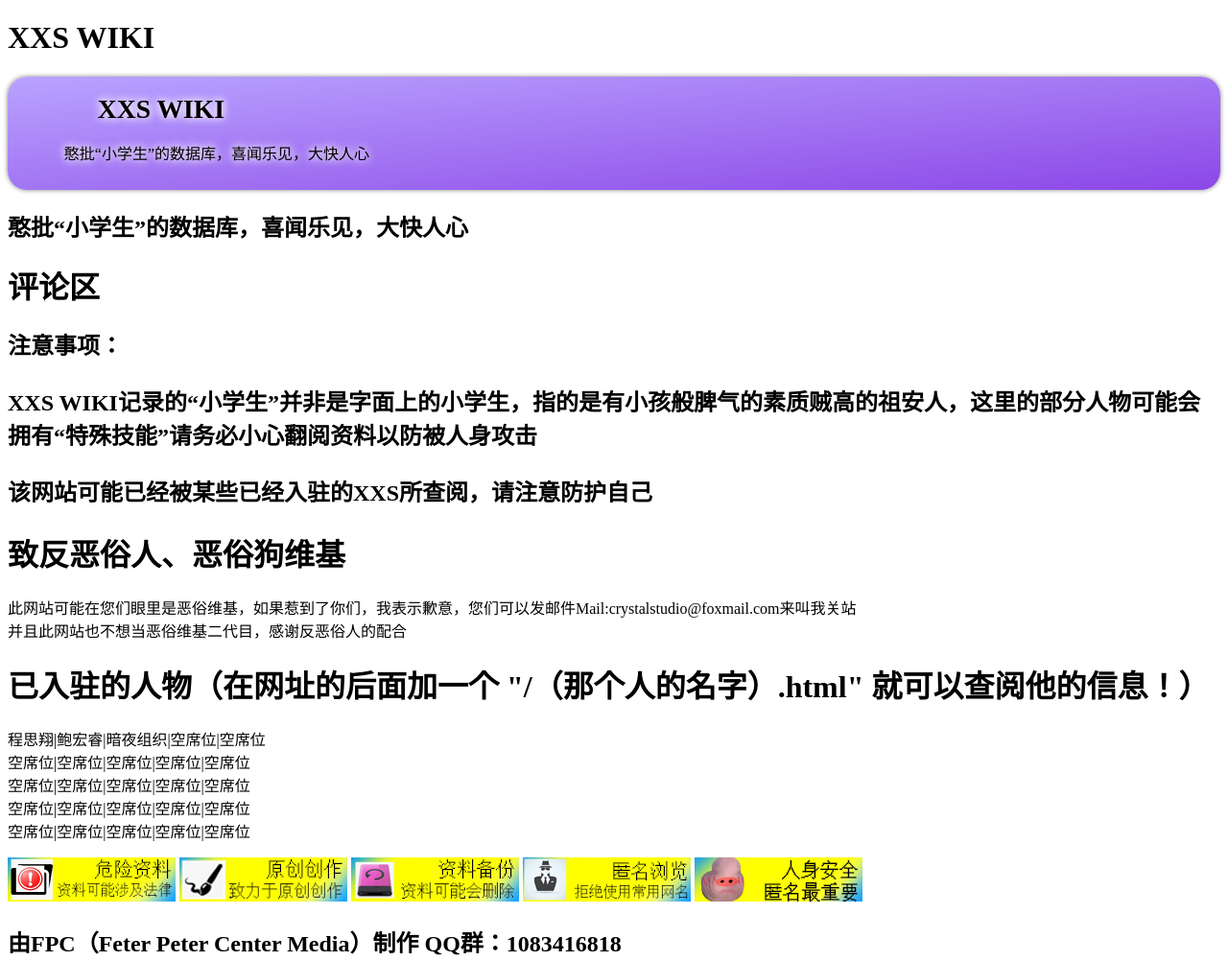
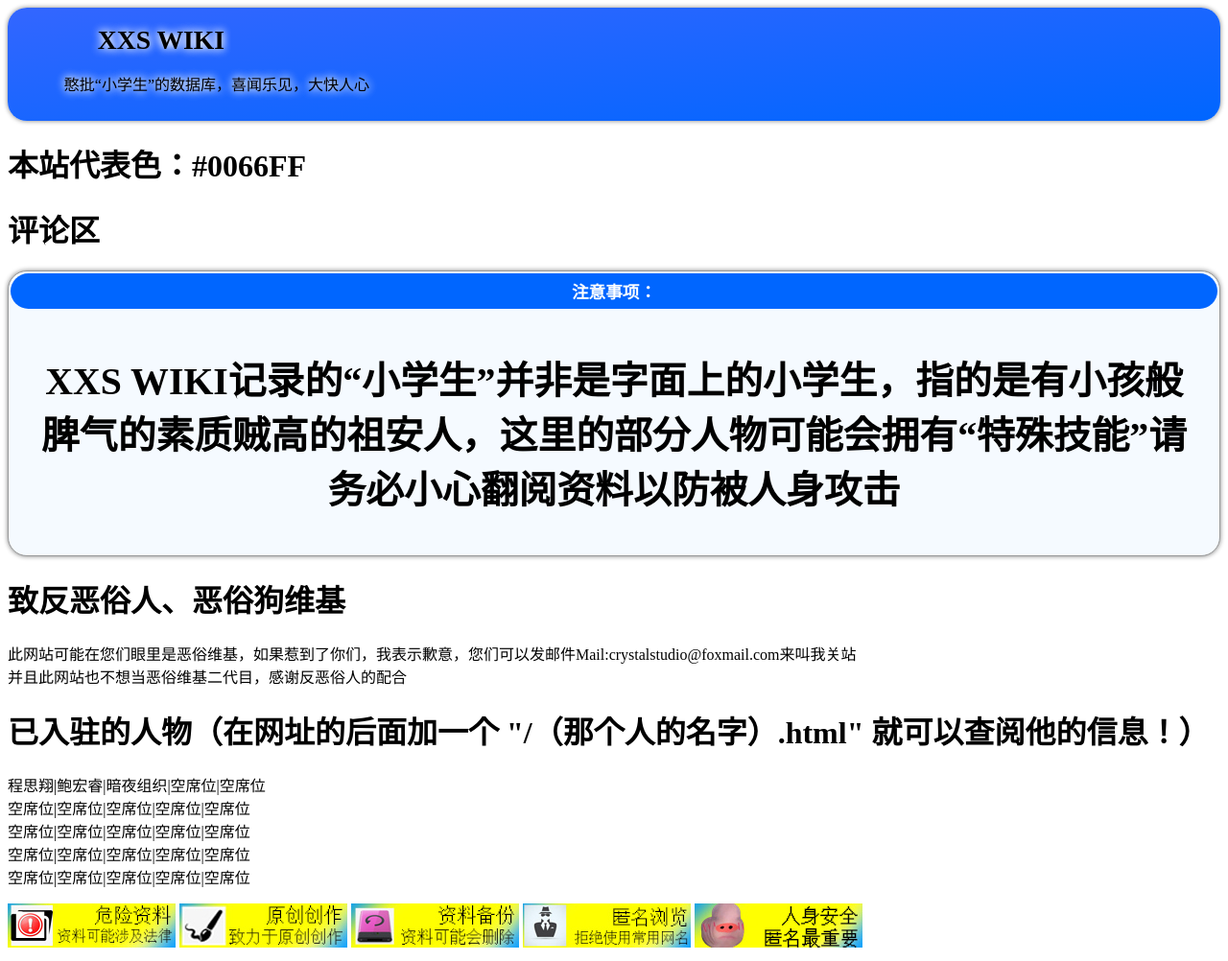
Before and after one commit to iam233/xxswiki-html, a plain HTML site: page index.html in a window 1280 px wide. Shown: the top 1002 px of the page at 96% size. Drawn offline with Linux system fonts and the light colour scheme; a script that the page names is missing.

Commit message:
Update index.html

```diff
--- a/index.html
+++ b/index.html
@@ -6,12 +6,11 @@
 </head>
 
 <body>
-<h1>XXS WIKI</h1>
-   <div style="background:linear-gradient(to bottom right, #B9A3FF, #8C47E7); box-shadow:grey 0px 0px 5px; border-radius:20px; color: #000; font-size:1em; text-shadow:white 0px 0px 10px,white 0px 0px 10px;padding:10.865px;"><b><big><big><big><font style="vertical-align: inherit;"><font style="vertical-align: inherit;">　　　XXS WIKI</font></font></big></big></big></b>
+   <div style="background:linear-gradient(to bottom right, #3366FF, #0066FF); box-shadow:grey 0px 0px 5px; border-radius:20px; color: #000; font-size:1em; text-shadow:white 0px 0px 10px,white 0px 0px 10px;padding:10.865px;"><b><big><big><big><font style="vertical-align: inherit;"><font style="vertical-align: inherit;">　　　XXS WIKI</font></font></big></big></big></b>
 <p><font style="vertical-align: inherit;">　　　憨批“小学生”的数据库，喜闻乐见，大快人心</font>
 </font></font></p>
 </div>
-<h2>憨批“小学生”的数据库，喜闻乐见，大快人心</h2>
+<h1>本站代表色：#0066FF</h1>
 <h1>评论区</h1>
 <!-- 来必力City版安装代码 -->
 <div id="lv-container" data-id="city" data-uid="MTAyMC80MjExOC8xODY2NQ==">
@@ -31,9 +30,27 @@
 <noscript>为正常使用来必力评论功能请激活JavaScript</noscript>
 </div>
 <!-- City版安装代码已完成 -->
-<h2>注意事项：<h2>
-<p>XXS WIKI记录的“小学生”并非是字面上的小学生，指的是有小孩般脾气的素质贼高的祖安人，这里的部分人物可能会拥有“特殊技能”请务必小心翻阅资料以防被人身攻击</p>
-<p>该网站可能已经被某些已经入驻的XXS所查阅，请注意防护自己</p>
+<table style="background-color:#f5faff; box-shadow:grey 0px 0px 5px; width:100%; margin-top:0em; margin-left:auto; margin-right:auto; border:1px solid #999; border-radius:20px; text-align:center; list-style-type:square;">
+<tbody><tr><th style="background-color:#0066FF; color:#FFFFFF; padding:6px 3px; border-radius:20px; font-size:110%;" nowrap="nowrap"><font style="vertical-align: inherit;"><font style="vertical-align: inherit;">注意事项：
+</font></font></th>
+</tr><tr>
+<td><b>
+<div style="padding:1.5em;">
+<p class="mw-empty-elt">
+</p><center>
+<p><big><big><big><big><big>
+<span style="color:black"><font><font>XXS WIKI记录的“小学生”并非是字面上的小学生，指的是有小孩般脾气的素质贼高的祖安人，这里的部分人物可能会拥有“特殊技能”请务必小心翻阅资料以防被人身攻击</font></font></span>
+</big></big></big></big></big>
+</p>
+<p class="mw-empty-elt"></p>
+</center>
+<div style="text-align:right">
+</p>
+</div>
+</div>
+</b></td>
+</tr>
+</tbody></table>
 <h1>致反恶俗人、恶俗狗维基</h1>
 此网站可能在您们眼里是恶俗维基，如果惹到了你们，我表示歉意，您们可以发邮件Mail:crystalstudio@foxmail.com来叫我关站<br>
 并且此网站也不想当恶俗维基二代目，感谢反恶俗人的配合
```
